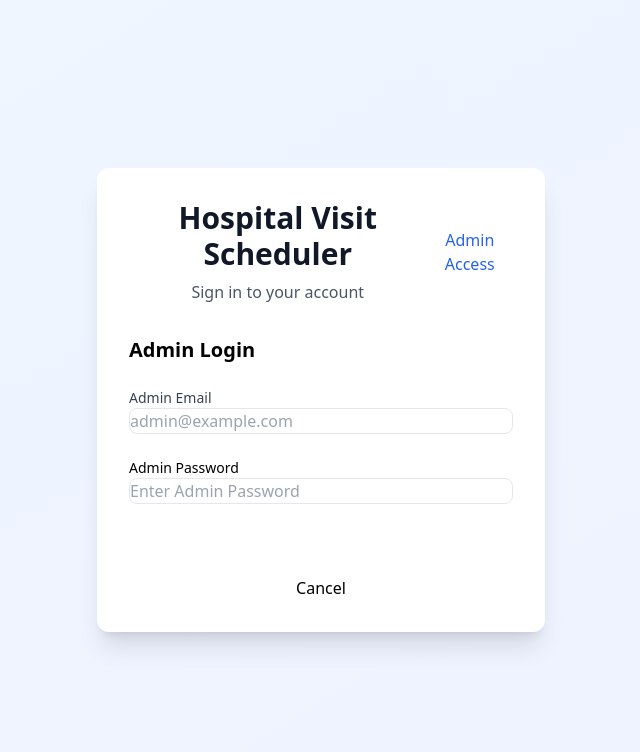
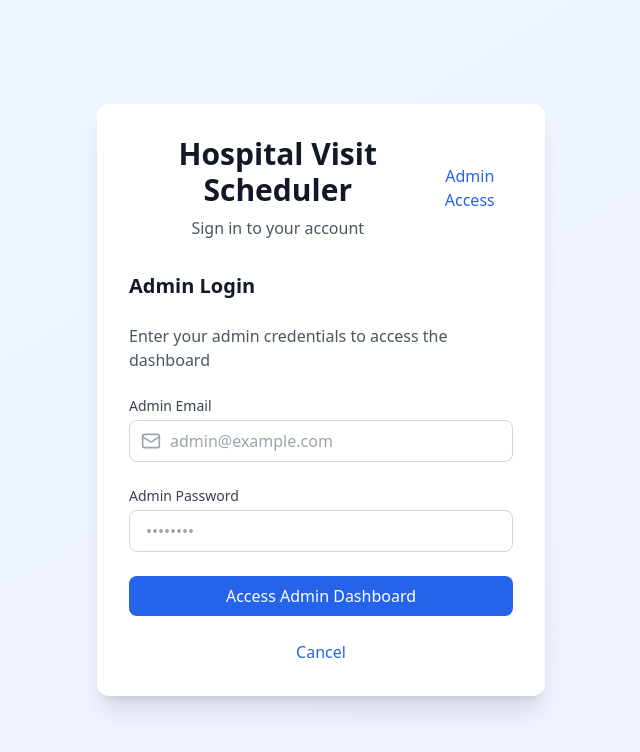
Before and after one commit to vandanj01/Visit_Ease, a React (Vite) app: page / in a window 1280 px wide. Both pictures are taken after a click on the button "Admin Access". Shown: the top 752 px of the page, without its empty margins (319-959 px from the left). Built offline with nearby package versions, Linux system fonts and the light colour scheme.

Commit message:
Update Auth.tsx

```diff
--- a/src/pages/Auth.tsx
+++ b/src/pages/Auth.tsx
@@ -245,38 +245,42 @@ export default function Auth() {
         ) : (
           // Admin Access Form
           <form onSubmit={(e) => { e.preventDefault(); handleAdminAccess(); }} className="space-y-6">
-            <h2 className="text-xl font-bold mb-4">Admin Login</h2>
+            <h2 className="text-xl font-bold text-gray-900 mb-2">Admin Login</h2>
+            <p className="text-gray-600 mb-6">Enter your admin credentials to access the dashboard</p>
 
             {/* Admin Email Input */}
             <div>
-              <label className="block text-sm font-medium text-gray-700 mb -1">Admin Email</label>
+              <label className="block text-sm font-medium text-gray-700 mb-1">Admin Email</label>
+              <div className="relative">
+                <Mail className="absolute left-3 top-1/2 transform -translate-y-1/2 text-gray-400 h-5 w-5" />
                 <input
                   type="email"
+                  required
                   value={adminEmail}
                   onChange={(e) => setAdminEmail(e.target.value)}
+                  className="pl-10 w-full rounded-lg border border-gray-300 px-4 py-2 focus:outline-none focus:ring-2 focus:ring-blue-500"
                   placeholder="admin@example.com"
-                className="w-full border border-gray -300 rounded-lg px -4 py -2 mb -2"
-                required
                 />
+              </div>
             </div>
 
             {/* Admin Password Input */}
             <div>
-              <label className="block text-sm font-medium text-gray -700 mb -1">Admin Password</label>
+              <label className="block text-sm font-medium text-gray-700 mb-1">Admin Password</label>
               <input
                 type="password"
+                required
                 value={adminPassword}
                 onChange={(e) => setAdminPassword(e.target.value)}
-                placeholder="Enter Admin Password"
-                className="w-full border border-gray -300 rounded-lg px -4 py -2 mb -4"
-                required
+                className="w-full rounded-lg border border-gray-300 px-4 py-2 focus:outline-none focus:ring-2 focus:ring-blue-500"
+                placeholder="••••••••"
               />
             </div>
 
             {/* Access Admin Dashboard Button */}
             <button
               type="submit"
-              className="w-full bg-blue -600 text-white rounded-lg px -4 py -2 hover:bg-blue -700"
+              className="w-full bg-blue-600 text-white rounded-lg px-4 py-2 font-medium hover:bg-blue-700 focus:outline-none focus:ring-2 focus:ring-blue-500"
             >
               Access Admin Dashboard
             </button>
@@ -285,7 +289,7 @@ export default function Auth() {
             <button
               type="button"
               onClick={() => setIsAdminAccessVisible(false)}
-              className="mt -2 w-full text-red -600 hover:text-red -700"
+              className="w-full text-center text-blue-600 hover:text-blue-700 font-medium mt-2"
             >
               Cancel
             </button>
```
Lines whose indentation alone changed are shown as unchanged.
